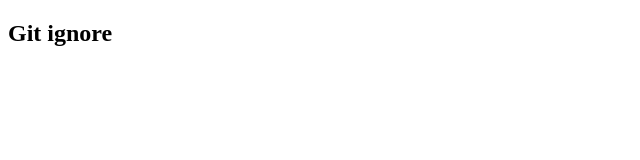
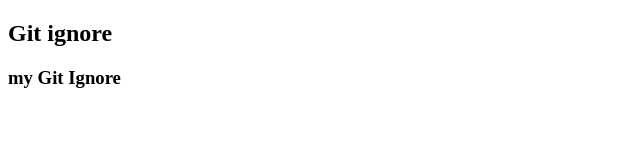
Before and after one commit to TalhaAshfaq/Git-Ignore-Concept, a plain HTML site: page index.html in a window 1280 px wide. Shown: the whole page, without its empty margins (0-640 px from the left). Drawn offline with Linux system fonts and the light colour scheme.

Commit message:
git Ignore file done

```diff
--- a/index.html
+++ b/index.html
@@ -7,5 +7,6 @@
 </head>
 <body>
     <h2>Git ignore</h2>
+    <h3>my Git Ignore</h3>
 </body>
 </html>
```
Also changed, not shown: 1 other file.
